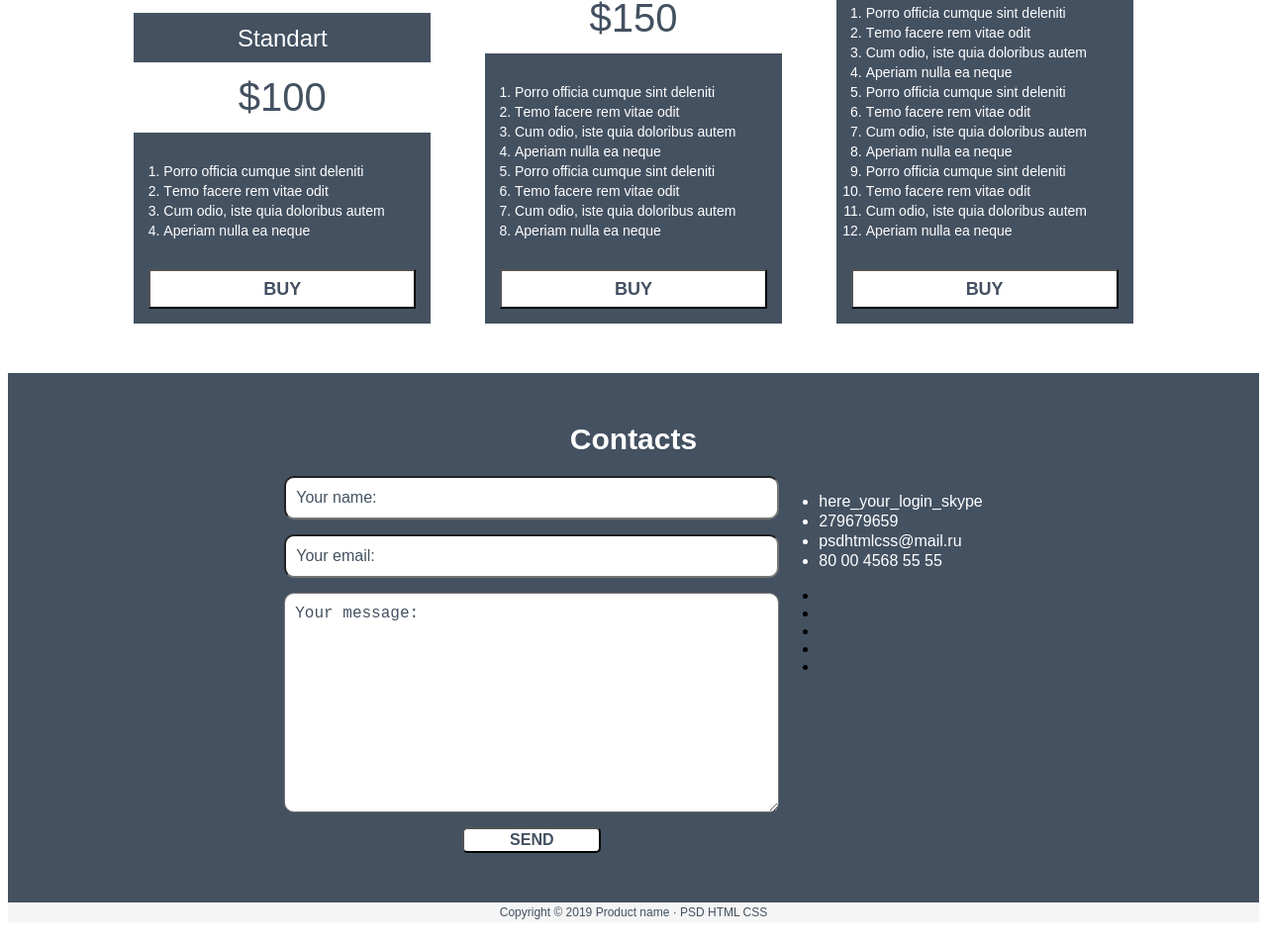
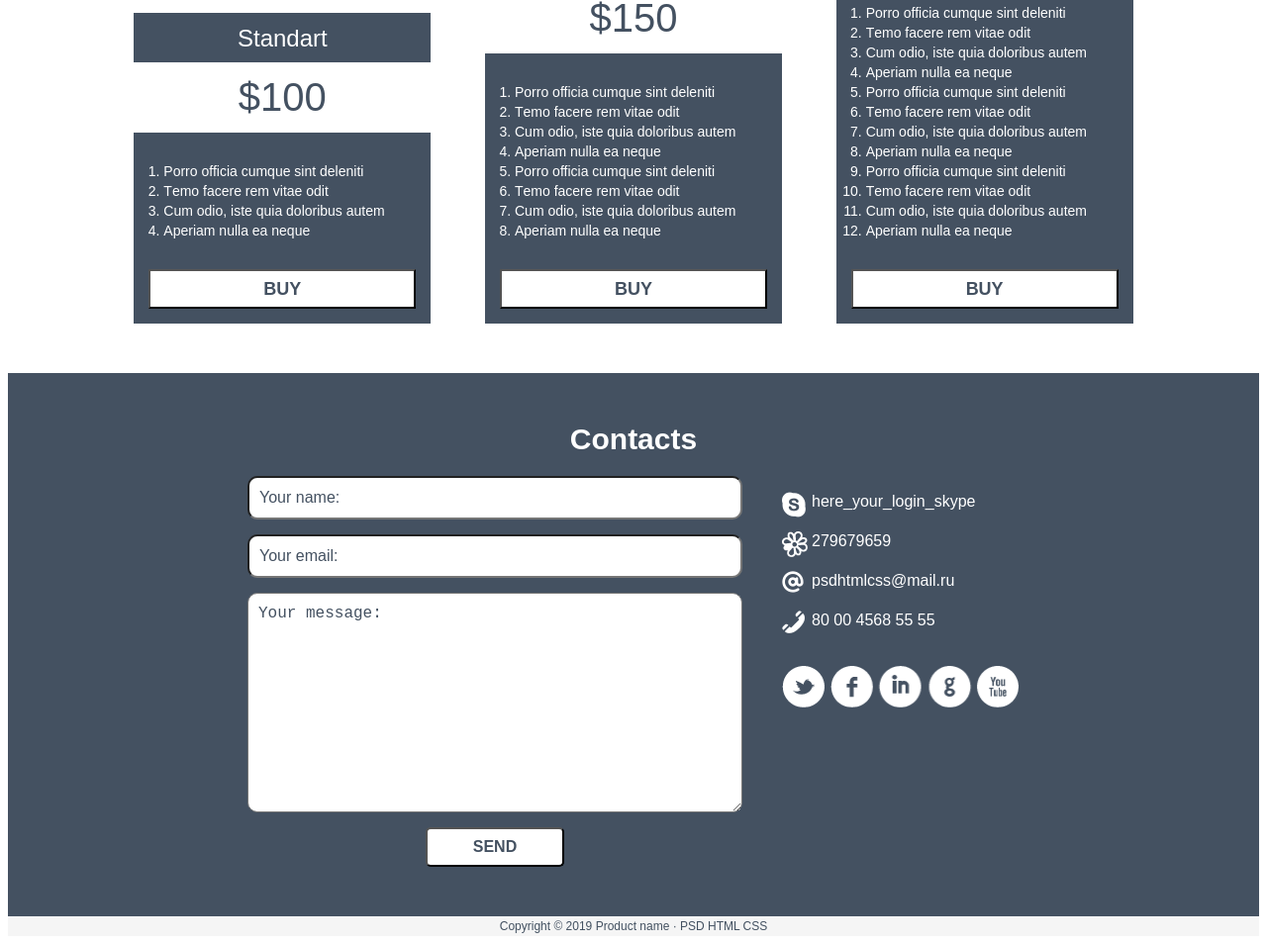
Before and after one commit to art-frela/html5css3, a plain HTML site: page lesson-03/index.html in a window 1280 px wide. Shown: the part 2799-3753 px from the top of the page at 99% size. Drawn offline with Linux system fonts and the light colour scheme.

Commit message:
implement hw#3

```diff
--- a/lesson-03/css/style.sass
+++ b/lesson-03/css/style.sass
@@ -279,6 +279,7 @@ body
     button
         +button($c-dark, $c-white)
         width: 140px
+        height: 40px
         border-radius: 5px
     .contact-info
         ul
@@ -287,6 +288,24 @@ body
         font-size: 16px
         color: $c-white
         line-height: 20px
+        list-style-type: none
+        li
+            padding-left: 30px
+            padding-bottom: 20px
+    .skype
+        background: url(../img/skype-icon.png) no-repeat left top
+    .icq
+        background: url(../img/icq-icon.png) no-repeat left top
+    .phone
+        background: url(../img/phone-icon.png) no-repeat left top
+    .mail
+        background: url(../img/mail-icon.png) no-repeat left top
+    .social
+        margin-left: 40px
+        width: 240px
+        height: 42px
+        background: url(../img/social-icon.png) no-repeat left top
+
 
 
 
--- a/lesson-03/index.html
+++ b/lesson-03/index.html
@@ -268,13 +268,8 @@
                     <li class="mail">psdhtmlcss@mail.ru</li>
                     <li class="phone">80 00 4568 55 55</li>
                 </ul>
-                <ul class="social">
-                    <li class="twitter"></li>
-                    <li class="facebook"></li>
-                    <li class="linkedin"></li>
-                    <li class="google"></li>
-                    <li class="youtube"></li>
-                </ul>
+                <div class="social">
+                </div>
             </article>
         </section>
     </section>
```
Also changed, not shown: lesson-03/css/style.css, 1 other file.
